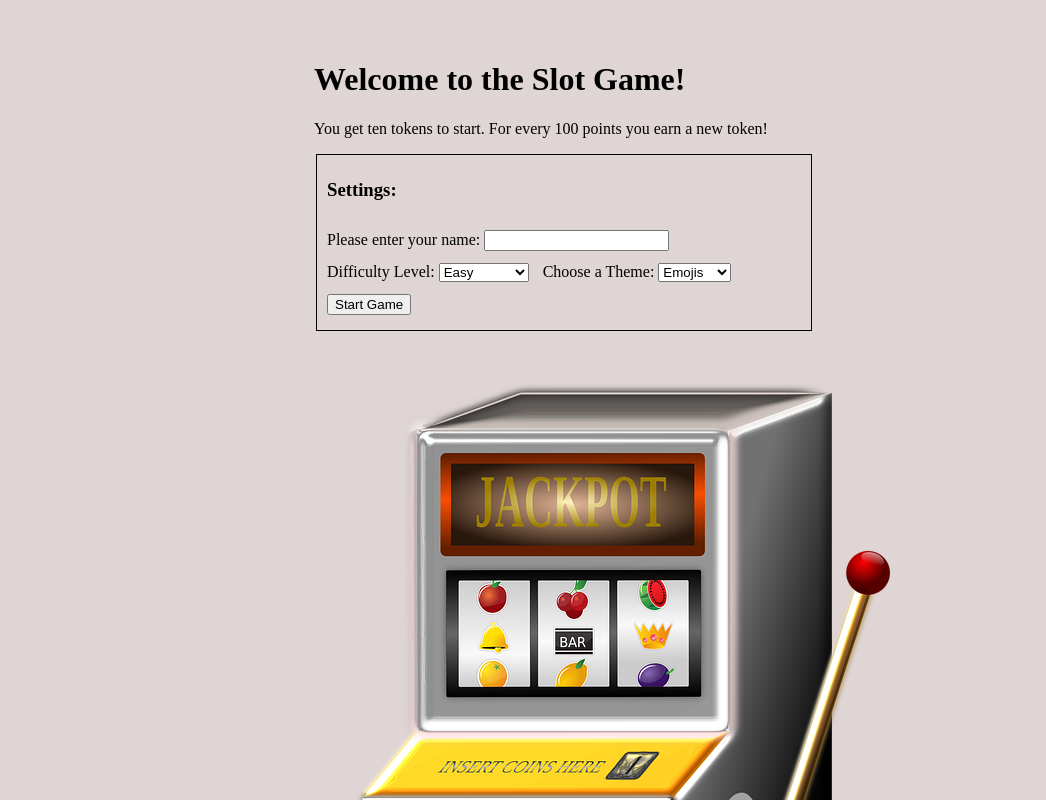
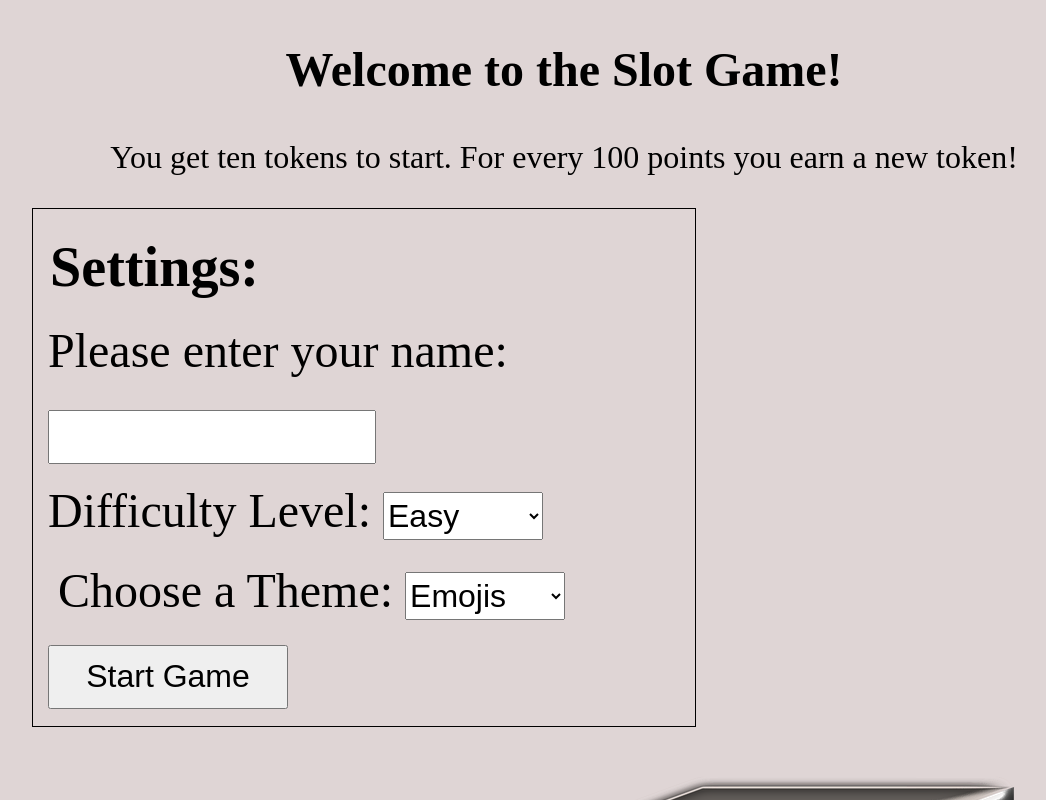
Before and after one commit to n1scby/SlotGame, a plain HTML site: page index.html in a window 1280 px wide. Shown: the top 800 px of the page, without its empty margins (76-1122 px from the left). Drawn offline with Linux system fonts and the light colour scheme.

Commit message:
added some css

```diff
--- a/slot.css
+++ b/slot.css
@@ -2,21 +2,47 @@ body {background-color: rgb(223, 213, 213);}
 .screen-on{display: block;}
 .screen-off{display: none;}
 
-#start-page{width: 500px;
-            height: 300px;
-            margin: auto;
-            margin-top: 20px;
-            padding: 20px;
+#start-page{ margin-top: 20px;}
 
+
+
+h1 {font-size: 3.0rem;
+    text-align: center;
+    padding: 10px;
+    }
+
+p {font-size: 2.0rem;
+    text-align: center;}
+
+h3 {margin: 3px 0px 4px 2px;
+    }
+
+#settings{ font-size: 3rem;
+           border-style: solid;
+           border-width: 1px;
+           line-height: 5rem;
+           width: 50%;
+           float: left;
+           padding: 15px;
+           margin: 0px 10px 0px 100px;
 }
 
-#settings{ border-style: solid;
-            border-width: 1px;
-            padding: 0px 10px 10px 10px;
-            margin: 2px;
-            line-height: 2rem;
-
-
+#slot-machine{ width: 500px;
+               float: right;
+               margin: 0 200px 0 0;
 }
 
 #theme{ padding: 0 0 0 10px;}
+
+#name {height:3.0rem;
+       width: 20.0rem;
+       font-size: 2.0rem;}
+
+select {height: 3.0rem;
+        width: 10rem;
+        font-size: 2.0rem;}
+
+#start-game{height: 4.0rem;
+            width: 15.0rem;
+            font-size: 2rem;
+            }
```
Also changed, not shown: index.html (+5 -1 lines).
